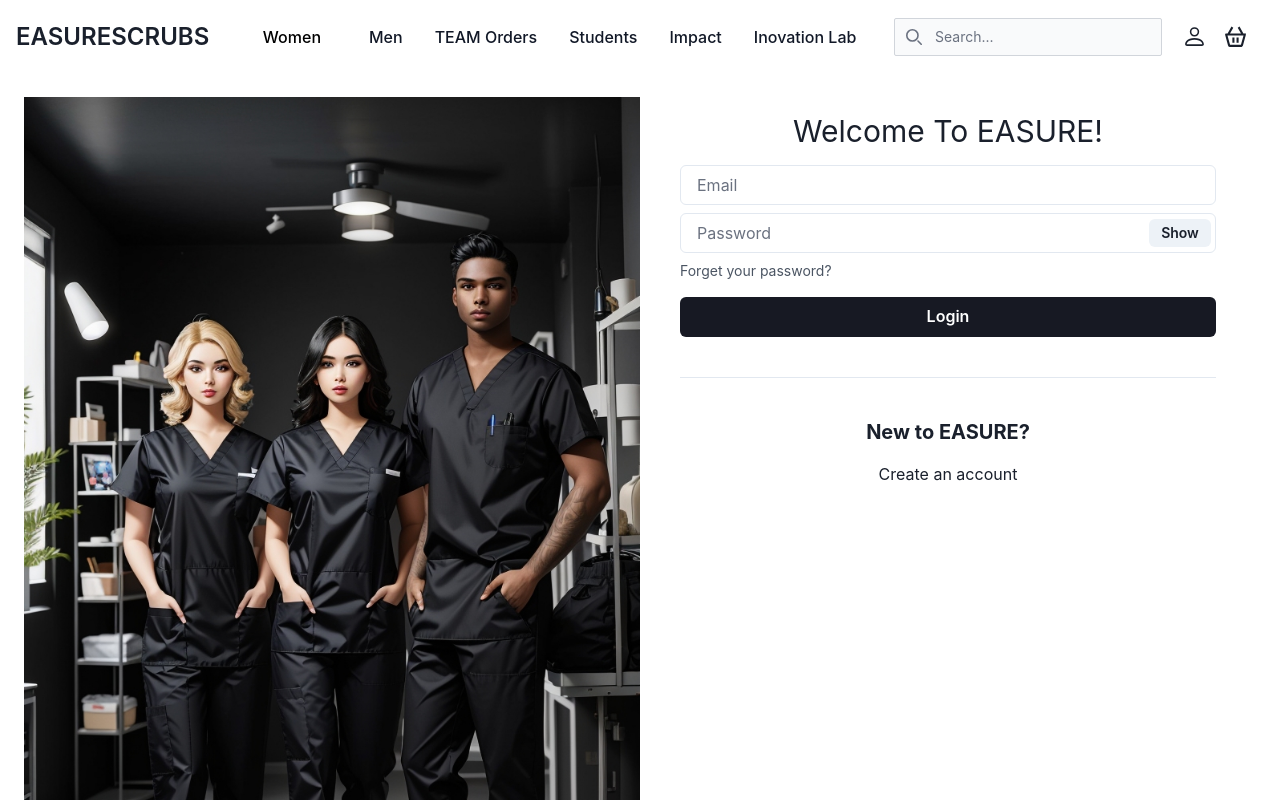
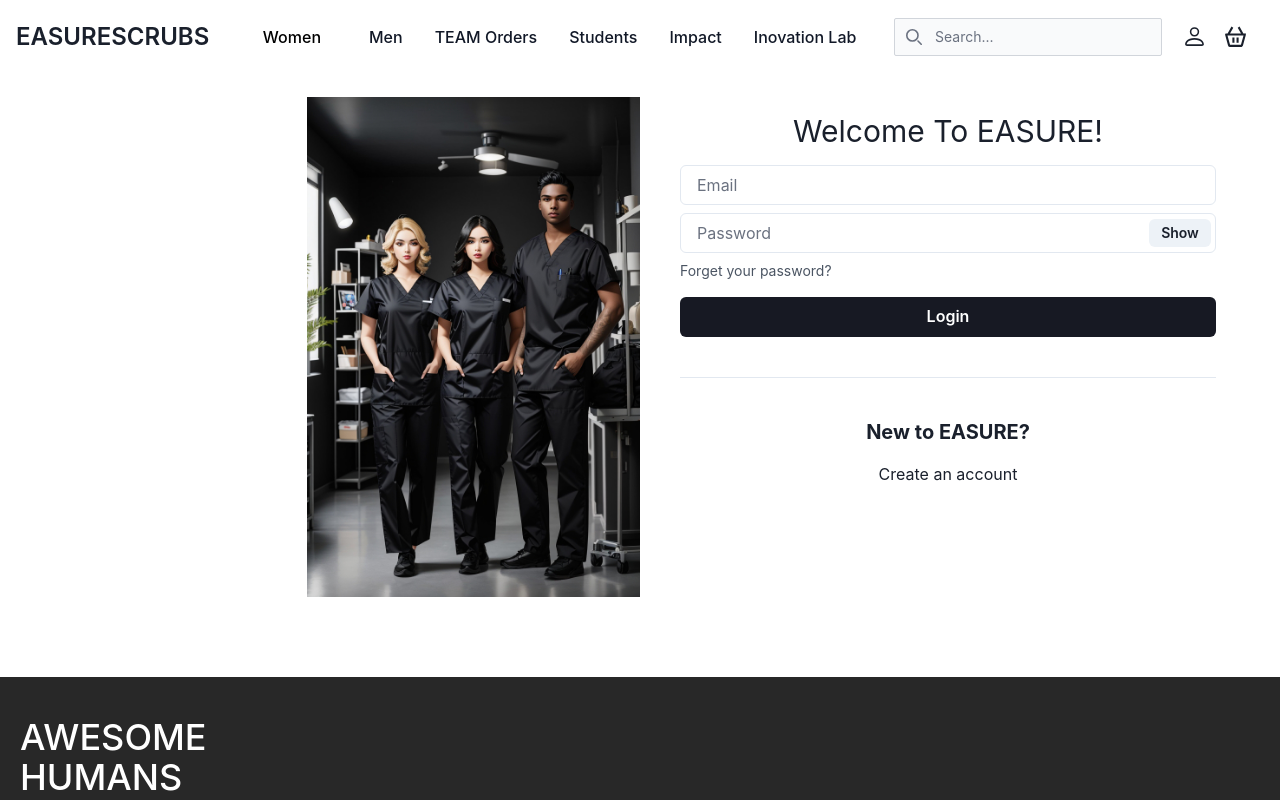
Before and after one commit to UmarRajpoot/EASURE-SCRUBS, a React (Create React App) app: page /account/login in a window 1280 px wide. Shown: the top 800 px of the page. Built offline with nearby package versions, Linux system fonts and the light colour scheme.

Commit message:
Auth Ui image adjust and unuser import remove

```diff
--- a/src/components/NavbarComp.js
+++ b/src/components/NavbarComp.js
@@ -49,7 +49,7 @@
                 </div>
                 <input
                   type="text"
-                  id="search-navbar"
+                  id="search-navbar1"
                   class="block  w-full p-2 pl-10 text-sm text-gray-900 border border-gray-300 rounded-sm bg-gray-50 focus:ring-blue-500 focus:border-blue-500 dark:bg-gray-700 dark:border-gray-600 dark:placeholder-gray-400 dark:text-white dark:focus:ring-blue-500 dark:focus:border-blue-500"
                   placeholder="Search..."
                 />
--- a/src/pages/account/login.js
+++ b/src/pages/account/login.js
@@ -52,9 +52,9 @@
   };
 
   return (
-    <div className="container md:px-6 md:mx-auto flex">
-      <div className="mt-6 md:w-1/2 hidden md:block">
-        <Image src={LoginSideImage} />
+    <div className="container md:px-6 md:mx-auto flex mb-20">
+      <div className="mt-6 md:w-1/2 hidden  md:flex justify-end">
+        <Image src={LoginSideImage} h={"500px"} />
       </div>
       <div className="mt-6 w-full md:w-1/2 justify-center items-center">
         <div className="px-10 flex flex-col  justify-end">
--- a/src/pages/account/register.js
+++ b/src/pages/account/register.js
@@ -2,7 +2,6 @@
   Button,
   FormControl,
   FormErrorMessage,
-  FormLabel,
   HStack,
   Image,
   Input,
@@ -55,8 +54,8 @@
 
   return (
     <div className="container md:px-6 md:mx-auto flex">
-      <div className="mt-6 md:w-1/2 hidden md:block">
-        <Image src={RegisterSideImage} />
+      <div className="mt-6 md:w-1/2 hidden md:flex justify-end">
+        <Image src={RegisterSideImage} h={"500px"} />
       </div>
       <div className="mt-6 md:w-1/2 justify-center items-center">
         <div className="px-10 flex flex-col items-center justify-end">
--- a/src/pages/checkout/checkout.js
+++ b/src/pages/checkout/checkout.js
@@ -3,7 +3,6 @@
   Button,
   FormControl,
   FormErrorMessage,
-  FormLabel,
   HStack,
   Heading,
   Input,
@@ -18,7 +17,6 @@
 import React from "react";
 import { BASEURL } from "../../Config/URL";
 import { useDispatch, useSelector } from "react-redux";
-import DrawerBodyItems from "../../components/Drawer/DrawerBodyItems";
 import CheckoutItems from "../../components/Checkout/CheckoutItems";
 import { ResetCart } from "../../Store/Cart/actions";
 import { useNavigate } from "react-router-dom";
@@ -159,10 +157,15 @@
                         >
                           {/* <FormLabel>Country</FormLabel> */}
                           <Select {...field} placeholder="Country">
+                            <option>Azerbaijan</option>
+                            <option>Belgium</option>
+                            <option>France</option>
+                            <option>Germany</option>
+                            <option>Italy</option>
+                            <option>India</option>
                             <option>Pakistan</option>
-                            <option>United State</option>
+                            <option>United States</option>
                             <option>United Kingdom</option>
-                            <option>Itely</option>
                           </Select>
                           <FormErrorMessage>
                             {form.errors.country}
```
